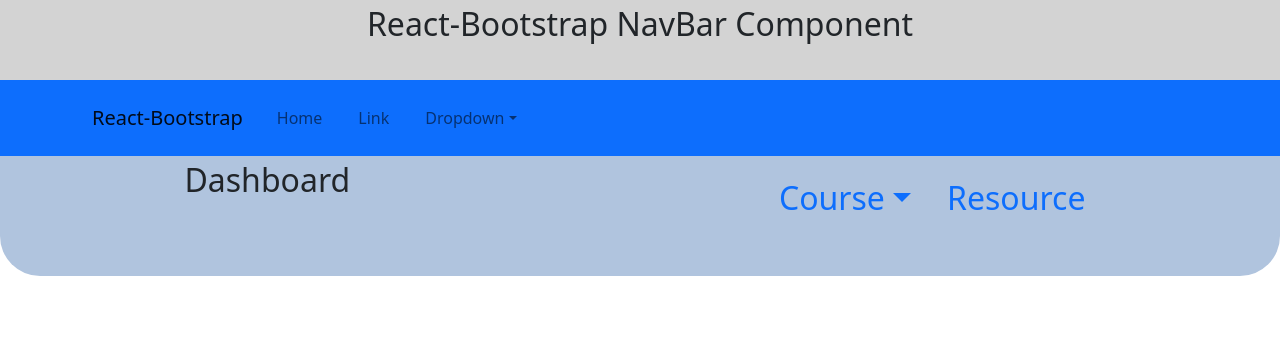
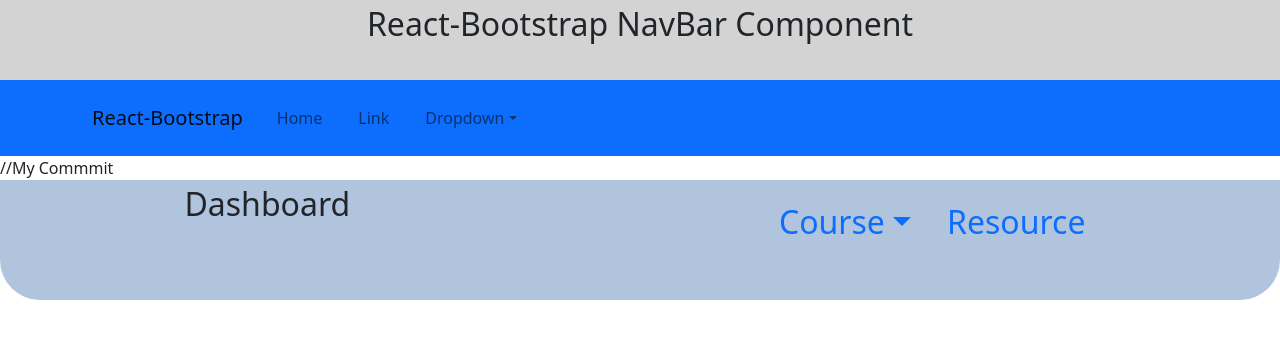
Before and after one commit to Faithinfotech-Training/Experion-Node-Team4, a React (Create React App) app: page / in a window 1280 px wide. Shown: the top 338 px of the page. Built offline with nearby package versions, Linux system fonts and the light colour scheme.

Commit message:
Checking pull

```diff
--- a/src/App.js
+++ b/src/App.js
@@ -10,7 +10,7 @@
 return (
 	<>
   <Header />
-
+  //My Commmit
   <Routers />
 
   </>
```
